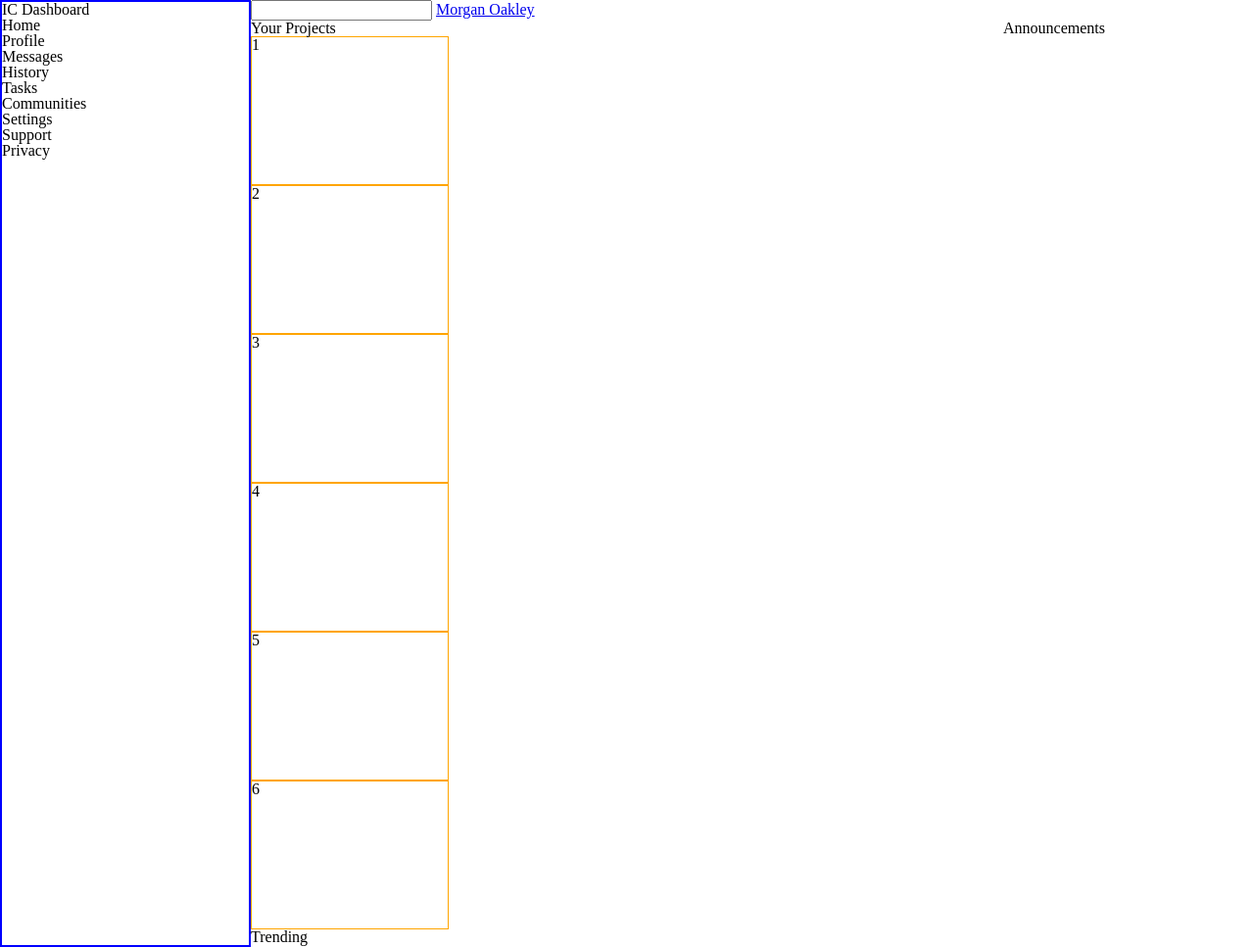
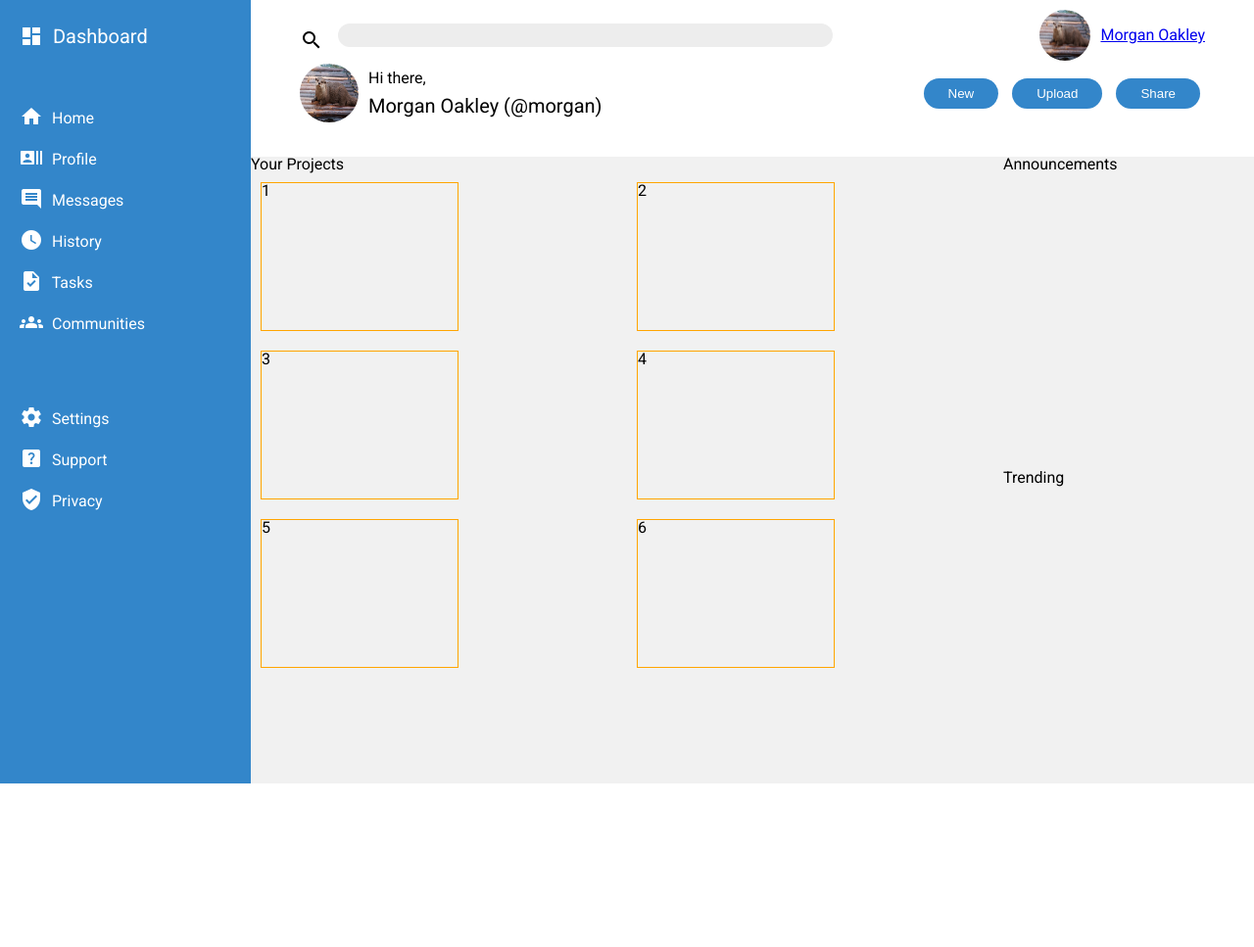
Before and after one commit to Javier-rn/admin-dashboard, a plain HTML site: page index.html in a window 1280 px wide. Shown: the whole page at 98% size. After the commit the page ends 800 px from the top, so only its background shows below. Drawn offline with Linux system fonts and the light colour scheme.

Commit message:
Style navbar and header elements

```diff
--- a/index.html
+++ b/index.html
@@ -5,39 +5,74 @@
     <meta http-equiv="X-UA-Compatible" content="IE=edge" />
     <meta name="viewport" content="width=device-width, initial-scale=1.0" />
     <title>Admin Dashboard</title>
+    <link
+      href="https://fonts.googleapis.com/icon?family=Material+Icons+Outlined"
+      rel="stylesheet"
+    />
+    <link
+      href="https://fonts.googleapis.com/icon?family=Material+Icons"
+      rel="stylesheet"
+    />
+
+    <link rel="preconnect" href="https://fonts.googleapis.com" />
+    <link rel="preconnect" href="https://fonts.gstatic.com" crossorigin />
+    <link
+      href="https://fonts.googleapis.com/css2?family=Roboto:wght@300;400;700&display=swap"
+      rel="stylesheet"
+    />
     <link rel="stylesheet" href="reset.css" />
     <link rel="stylesheet" href="style.css" />
   </head>
   <body>
     <div class="container">
       <div class="nav">
-        <h1>IC Dashboard</h1>
+        <h1><span class="material-icons"> dashboard </span> Dashboard</h1>
         <ul>
-          <li>Home</li>
-          <li>Profile</li>
-          <li>Messages</li>
-          <li>History</li>
-          <li>Tasks</li>
-          <li>Communities</li>
+          <li><span class="material-icons"> home </span> Home</li>
+          <li><span class="material-icons"> recent_actors </span> Profile</li>
+          <li><span class="material-icons"> comment </span> Messages</li>
+          <li><span class="material-icons"> watch_later </span> History</li>
+          <li><span class="material-icons"> task </span> Tasks</li>
+          <li><span class="material-icons"> groups </span> Communities</li>
         </ul>
         <ul>
-          <li>Settings</li>
-          <li>Support</li>
-          <li>Privacy</li>
+          <li><span class="material-icons"> settings </span> Settings</li>
+          <li><span class="material-icons"> help_center </span> Support</li>
+          <li><span class="material-icons"> verified_user </span> Privacy</li>
         </ul>
       </div>
 
       <div class="header">
         <div class="top-header">
+          <div class="search-container">
+            <span class="material-icons-outlined"> search </span>
             <input type="search" name="" id="" />
+          </div>
+          <div class="user-account">
+            <img src="images/otter.jpg" alt="" />
             <a href="#">Morgan Oakley</a>
           </div>
+        </div>
 
-        <div class="bottom-header"></div>
+        <div class="bottom-header">
+          <div class="greeting">
+            <img src="images/otter.jpg" alt="" />
+            <div class="greeting-text">
+              <p>Hi there,</p>
+              <p class="name-text">Morgan Oakley (@morgan)</p>
+            </div>
+          </div>
+          <div class="header-buttons">
+            <button>New</button>
+            <button>Upload</button>
+            <button>Share</button>
+          </div>
+        </div>
       </div>
       <div class="content">
         <div class="your-projects">
           <h2>Your Projects</h2>
+          <div class="cards-container">
             <div class="card">1</div>
             <div class="card">2</div>
             <div class="card">3</div>
@@ -45,11 +80,13 @@
             <div class="card">5</div>
             <div class="card">6</div>
           </div>
+        </div>
         <div class="announcements">
           <h2>Announcements</h2>
         </div>
         <div class="trending">
           <h2>Trending</h2>
+          <p></p>
         </div>
       </div>
     </div>
--- a/style.css
+++ b/style.css
@@ -1,3 +1,7 @@
+body {
+  font-family: 'Roboto', sans-serif;
+}
+
 .container {
   display: grid;
   grid-template-columns: 1fr 4fr;
@@ -6,25 +10,126 @@
 }
 
 .nav {
-  border: 2px solid blue;
+  background-color: rgb(51, 134, 202);
+  color: white;
   grid-row: 1 / end;
 }
 
+.nav > * {
+  margin-left: 20px;
+  padding: 20px 0;
+}
+
+.nav h1 {
+  font-size: 20px;
+}
+
+.nav li {
+  margin: 15px 0;
+}
+
+span {
+  margin-right: 5px;
+  position: relative;
+  top: 5px;
+}
+
 .header {
+  box-shadow: 0 5px 5px -5px black;
+  padding: 10px 50px;
+}
+
+.header .search-container {
+  display: flex;
+  width: 60%;
+}
+
+.search-container input {
+  width: 100%;
+  margin: 0 10px;
+  border: none;
+  border-radius: 20px;
+  background-color: rgb(237, 237, 237);
+}
+
+.top-header {
+  display: flex;
+  justify-content: space-between;
+  align-items: center;
+}
+
+.user-account {
+  display: flex;
+  align-items: center;
+  gap: 10px;
+}
+
+.bottom-header {
+  display: flex;
+  justify-content: space-between;
+  align-items: center;
+}
+
+.greeting {
+  display: flex;
+  align-items: center;
+}
+
+.greeting-text p {
+  margin: 10px;
+}
+
+.name-text {
+  font-size: 20px;
+}
+
+.bottom-header button {
+  border: none;
+  background-color: rgb(51, 134, 202);
+  color: white;
+  padding: 8px 25px;
+  border-radius: 20px;
+  margin: 0 5px;
 }
 
 .content {
+  background-color: rgb(241, 241, 241);
   display: grid;
   grid-template-columns: 3fr 1fr;
+  grid-row: 2 / end;
+}
+
+.cards-container {
+  display: grid;
+  grid-template-columns: 1fr 1fr;
+  grid-template-rows: 1fr 1fr;
+  grid-row: 1 / end;
 }
 
 .your-projects {
-  grid-template-columns: 1fr 1fr;
-  grid-template-rows: 1fr 1fr 1fr;
+  grid-row: 1 / 3;
 }
-
 .card {
   width: 200px;
   height: 150px;
   border: 1px solid orange;
+  margin: 10px;
 }
+
+.trending {
+  grid-column: 2 / 3;
+  grid-row: 2 / 3;
+}
+
+img {
+  border-radius: 50%;
+}
+.top-header img {
+  width: 52px;
+  height: 52px;
+}
+
+.bottom-header img {
+  width: 60px;
+  height: 60px;
+}
```
Also changed, not shown: images/otter.jpg (added), 2 other files. Lines whose indentation alone changed are shown as unchanged.
